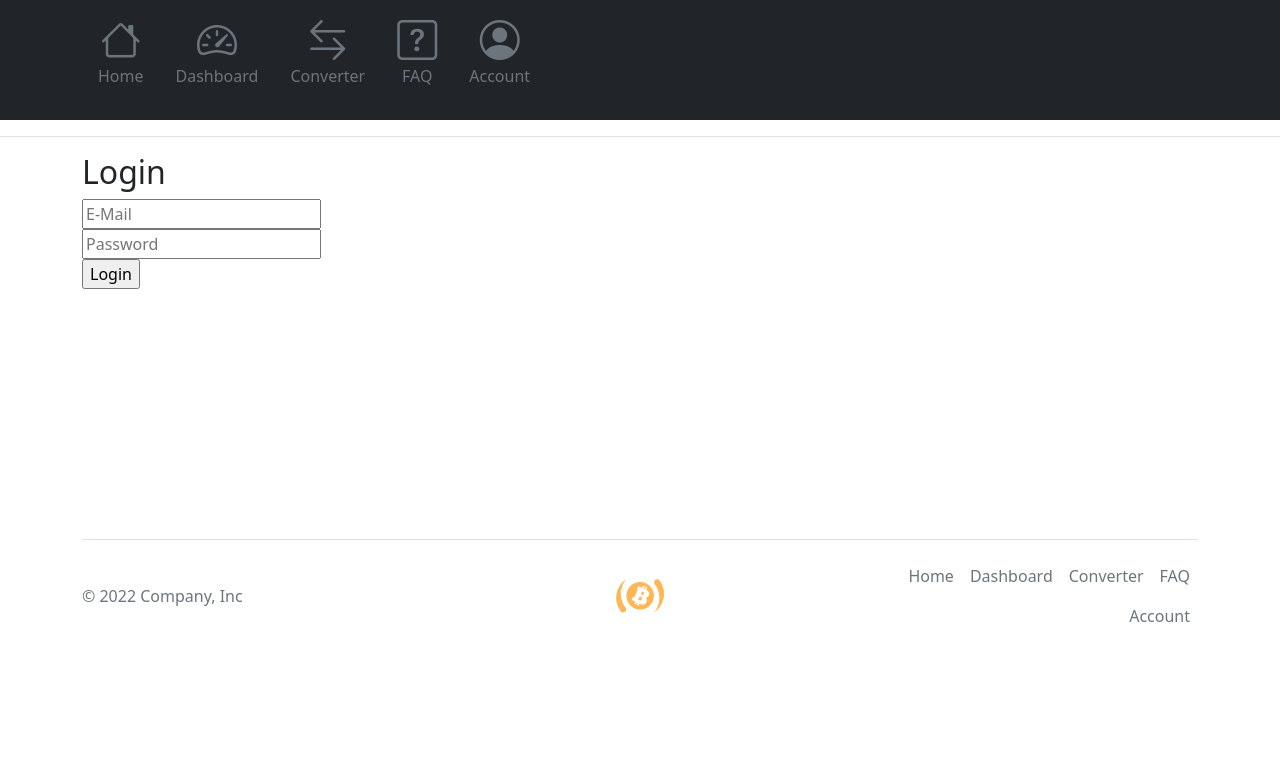
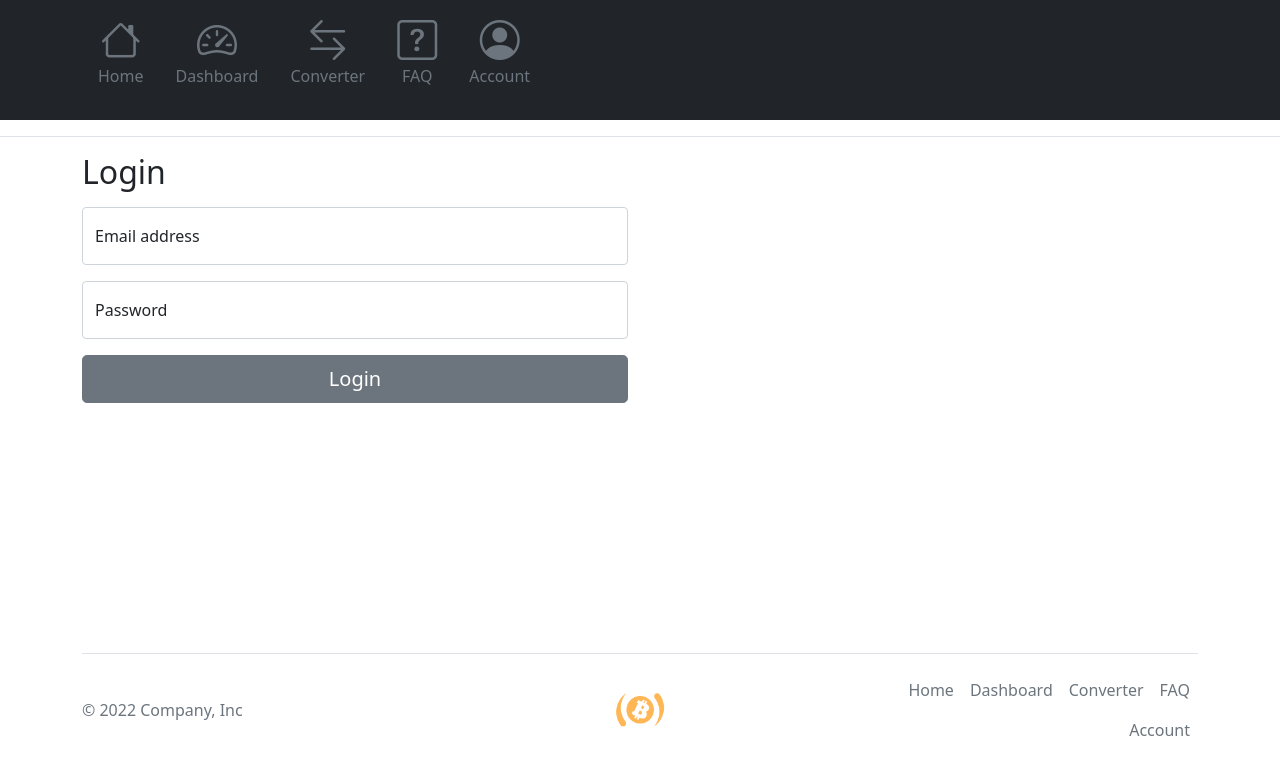
Before and after one commit to patrik-16/CCRv2, a Vue app in the folder vueauthclient/: page /login in a window 1280 px wide. Shown: the top 774 px of the page. Built offline with nearby package versions, Linux system fonts and the light colour scheme; no server answers.

Commit message:
patrik-dev: new Login.vue style

```diff
--- a/vueauthclient/src/components/Login.vue
+++ b/vueauthclient/src/components/Login.vue
@@ -2,11 +2,17 @@
   <div class='container'>
     <div class='row'>
       <div class='col-md-6'>
-        <h2>Login</h2>
+        <h2 class="mb-3">Login</h2>
         <form v-on:submit="login">
-          <input type="text" name="email" placeholder="E-Mail"/><br>
-          <input type="password" name="password" placeholder="Password"/><br>
-          <input type="submit" value="Login"/>
+          <div class="form-floating mb-3">
+            <input name="email" type="email" class="form-control" id="floatingInput" placeholder="name@example.com">
+            <label for="floatingInput">Email address</label>
+          </div>
+          <div class="form-floating mb-3">
+            <input name="password" type="password" class="form-control" id="floatingPassword" placeholder="Password">
+            <label for="floatingPassword">Password</label>
+          </div>
+          <button class="w-100 btn btn-lg btn-secondary" type="submit">Login</button>
         </form>
       </div>
     </div>
```
